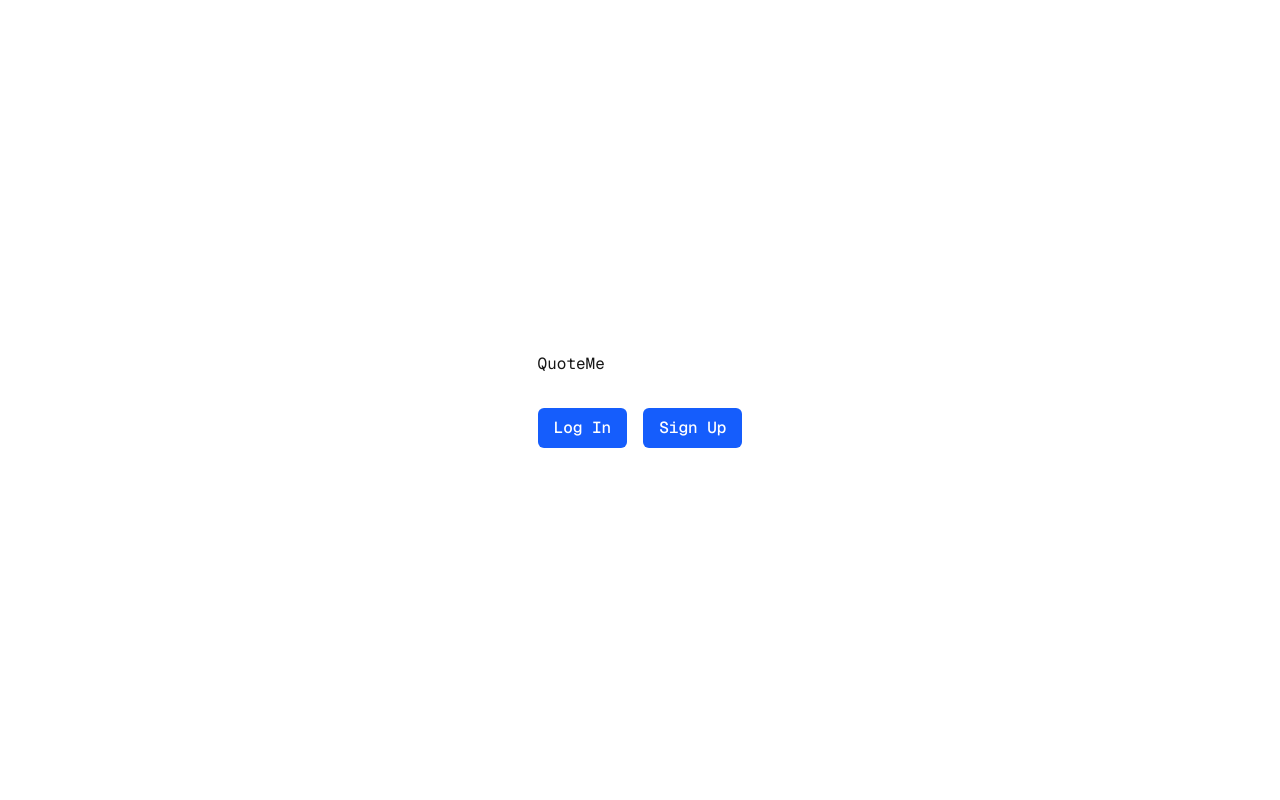
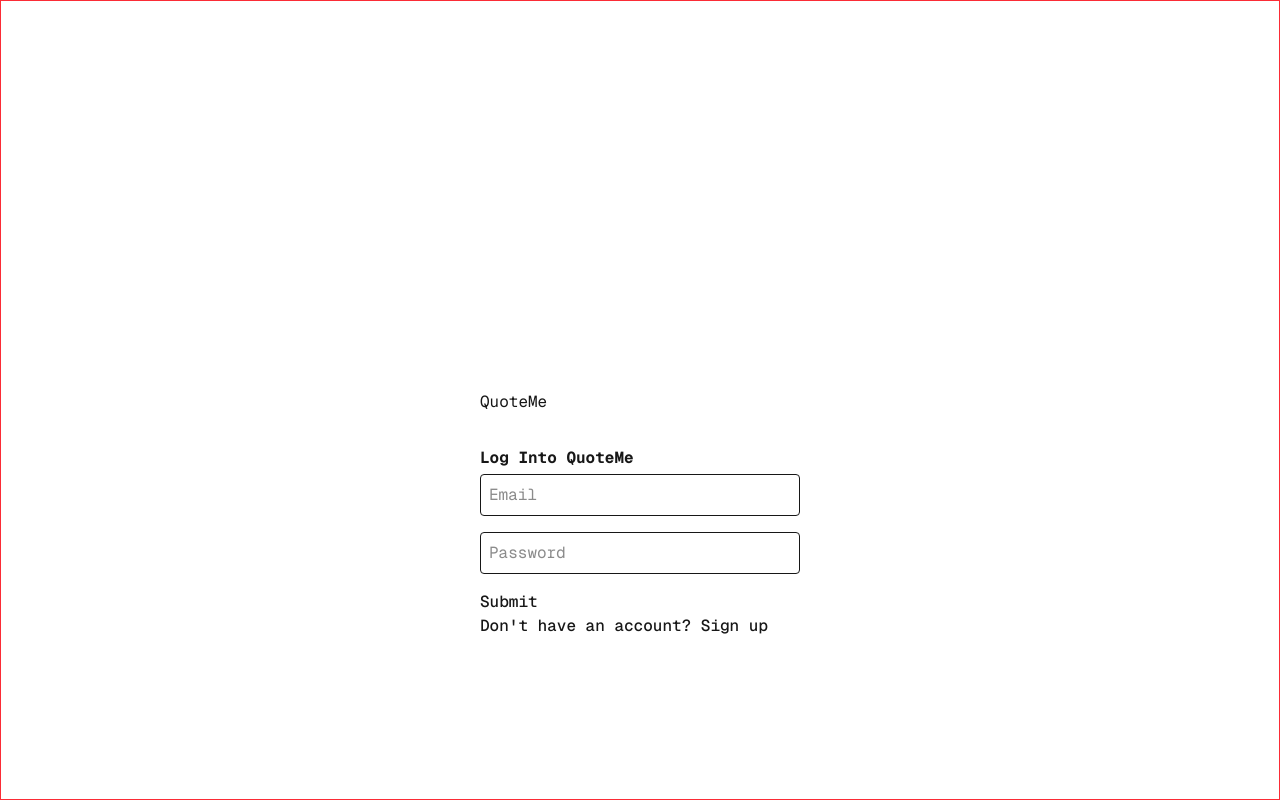
Before and after one commit to tjohnson009/quoteme, a Next.js app: page / in a window 1280 px wide. Built offline with nearby package versions, Linux system fonts and the light colour scheme.

Commit message:
Continue auth/sign in component set up; Continue minor styling on homepage

```diff
--- a/src/components/AuthForm.tsx
+++ b/src/components/AuthForm.tsx
@@ -1,39 +1,115 @@
 import React, { useState, FormEvent } from 'react';
+import Button from './Button';
 // import { supabase } from '@/lib/supabaseClient';
 // import { useRouter } from 'next/router';
 
 interface AuthFormProps {
-    onSubmit: (email: string, password: string) => Promise<void>;
-    isLoading?: boolean;
-    error?: string | null;
+    onLogin: (email: string, password: string) => void,
+    onSignup: (email: string, password: string) => void;
+    // onSubmit: (e: FormEvent) => void;
     submitLabel?: string;
-    authType: 'login' | 'signup';
     linkText?: string;
 }
 
+// const AuthForm: React.FC<AuthFormProps> = ({
+//     onSubmit,
+//     isLoading = false,
+//     error,
+//     // submitLabel = 'Sign In',
+//     authType,
+//     // linkText,
+// }) => {
+//     const [email, setEmail] = useState('');
+//     const [password, setPassword] = useState('');
+
+//     const handleSubmit = (e: FormEvent) => {
+//         e.preventDefault();
+//         onSubmit(email, password);
+//     };
+
+//     return (
+//         <form onSubmit={handleSubmit} className="max-w-[320px] mx-auto">
+//             <h2>{authType === 'login' ? 'Log In To QuoteMe' : 'Create New Account'}</h2>
+//             {error && <div className="text-red-500 mb-2">{error}</div>}
+//             <div className="mb-3">
+//                 <label className="block">
+//                     Email
+//                     <input
+//                         type="email"
+//                         name="email"
+//                         value={email}
+//                         autoComplete="email"
+//                         onChange={e => setEmail(e.target.value)}
+//                         required
+//                         disabled={isLoading}
+//                         className="w-full p-2 mt-1 border rounded"
+//                     />
+//                 </label>
+//             </div>
+//             <div className="mb-4">
+//                 <label className="block">
+//                     Password
+//                     <input
+//                         type="password"
+//                         name="password"
+//                         value={password}
+//                         autoComplete="current-password"
+//                         onChange={e => setPassword(e.target.value)}
+//                         required
+//                         disabled={isLoading}
+//                         className="w-full p-2 mt-1 border rounded"
+//                     />
+//                 </label>
+//             </div>
+//             <button
+//                 type="submit"
+//                 disabled={isLoading}
+//                 className="w-full py-2.5 px-4 bg-blue-500 text-white rounded hover:bg-blue-600 disabled:opacity-50"
+//             >
+//                 {isLoading ? 'Loading...' : 'Submit'}
+//             </button>
+//         </form>
+//     );
+// };
+
 const AuthForm: React.FC<AuthFormProps> = ({
-    onSubmit,
-    isLoading = false,
-    error,
-    // submitLabel = 'Sign In',
-    authType,
-    // linkText,
+    onLogin,
+    onSignup,
+    // linkText = 'Forgot Password?',
 }) => {
 const [email, setEmail] = useState('');
 const [password, setPassword] = useState('');
+const [isLoading, setIsLoading] = useState(false);
+const [error, setError] = useState<string | null>(null);
+const [mode, setMode] = useState<'login' | 'signup'>('login');
 
-    const handleSubmit = (e: FormEvent) => {
+const handleSubmit = async (e: FormEvent) => {
     e.preventDefault();
-        onSubmit(email, password);
+    setIsLoading(true);
+
+    try {
+        // determine which button was clicked
+        if (mode === 'login') {
+            onLogin(email, password);
+        } else {
+            onSignup(email, password);
+        }
+    } catch(error) {
+        // Handle any errors that occur during submission
+        setError(error instanceof Error ? error.message : 'An unexpected error occurred');
+    } finally {
+        setIsLoading(false);
+    }
 };
 
 return (
    <form onSubmit={handleSubmit} className="max-w-[320px] mx-auto">
-            <h2>{authType === 'login' ? 'Log In To QuoteMe' : 'Create New Account'}</h2>
             {error && <div className="text-red-500 mb-2">{error}</div>}
+            <h2 className='"text-xl font-bold mb-4"'>
+                {mode === 'login' ? 'Log Into QuoteMe' : 'Create An Account'}</h2>
             <div className="mb-3">
                 <label className="block">
-                    Email
+                    {/* Email */}
                     <input
                         type="email"
                         name="email"
@@ -42,13 +118,14 @@ const AuthForm: React.FC<AuthFormProps> = ({
                         onChange={e => setEmail(e.target.value)}
                         required
                         disabled={isLoading}
+                        placeholder='Email'
                         className="w-full p-2 mt-1 border rounded"
                     />
                 </label>
             </div>
             <div className="mb-4">
                 <label className="block">
-                    Password
+                    {/* Password */}
                     <input
                         type="password"
                         name="password"
@@ -57,19 +134,29 @@ const AuthForm: React.FC<AuthFormProps> = ({
                         onChange={e => setPassword(e.target.value)}
                         required
                         disabled={isLoading}
+                        placeholder='Password'
                         className="w-full p-2 mt-1 border rounded"
                     />
                 </label>
             </div>
-            <button
+            <Button // submit form button
                 type="submit"
                 disabled={isLoading}
                 className="w-full py-2.5 px-4 bg-blue-500 text-white rounded hover:bg-blue-600 disabled:opacity-50"
             >
                 {isLoading ? 'Loading...' : 'Submit'}
-            </button>
+            </Button>
+            <Button // toggle mode button
+                onClick={() => {
+                  return mode === 'login' ? setMode('signup') : setMode('login');
+                }}
+                type='button'
+            >{mode === 'login'
+                    ? "Don't have an account? Sign up"
+                    : "Already have an account? Log in"}
+            </Button>
         </form>
-    );
+)
 };
 
 export default AuthForm;
--- a/src/components/Button.tsx
+++ b/src/components/Button.tsx
@@ -2,36 +2,37 @@ import React from 'react';
 
 interface ButtonProps {
     children: React.ReactNode;
-    variant?: 'primary' | 'secondary' | 'outline';
-    size?: 'small' | 'medium' | 'large';
+    // variant?: 'primary' | 'secondary' | 'outline';
     disabled?: boolean;
     onClick?: () => void;
+    type?: 'button' | 'submit' | 'reset';
+    className?: string;
 }
 
 const Button: React.FC<ButtonProps> = ({
     children,
-    variant = 'primary',
-    size = 'medium',
+    // variant = 'primary',
+    // size = 'medium',
     disabled = false,
     onClick,
 }) => {
     const baseStyles = 'rounded-md font-medium transition-colors duration-200 cursor-pointer';
 
-    const variants = {
-        primary: 'bg-blue-600 text-white hover:bg-blue-700',
-        secondary: 'bg-gray-600 text-white hover:bg-gray-700',
-        outline: 'border-2 border-blue-600 text-blue-600 hover:bg-blue-50'
-    };
+    // const variants = {
+    //     primary: 'bg-blue-600 text-white hover:bg-blue-700',
+    //     secondary: 'bg-gray-600 text-white hover:bg-gray-700',
+    //     outline: 'border-2 border-blue-600 text-blue-600 hover:bg-blue-50'
+    // };
 
-    const sizes = {
-        small: 'px-3 py-1 text-sm',
-        medium: 'px-4 py-2 text-base',
-        large: 'px-6 py-3 text-lg'
-    };
+    // const sizes = {
+    //     small: 'px-3 py-1 text-sm',
+    //     medium: 'px-4 py-2 text-base',
+    //     large: 'px-6 py-3 text-lg'
+    // };
 
     return (
         <button
-            className={`${baseStyles} ${variants[variant]} ${sizes[size]} ${
+            className={`${baseStyles} ${
                 disabled ? 'opacity-50 cursor-not-allowed' : ''
             }`}
             onClick={onClick}
--- a/src/pages/index.tsx
+++ b/src/pages/index.tsx
@@ -1,6 +1,9 @@
 import React from "react";
 import { Geist, Geist_Mono } from "next/font/google";
-import Button from "@/components/Button";
+import {login} from "@/services/auth";
+import  {signup}  from "@/services/auth";
+// import Button from "@/components/Button";
+import AuthForm from "@/components/AuthForm";
 
 const geistSans = Geist({
   variable: "--font-geist-sans",
@@ -12,26 +15,43 @@ const geistMono = Geist_Mono({
   subsets: ["latin"],
 });
 
+const handleLogin = async(email: string, password: string) => {
+    try { await login(email, password); }
+    catch (error) {
+      console.error("Login failed:", error);
+    }
+}
+
+const handleSignup = async(email: string, password: string) => {
+try {  await signup(email, password);
+}
+catch (error) {
+  console.error("Signup failed:", error);
+}
+}
+
 export default function Home() {
   return (
-    <div
-      className={`${geistSans.className} ${geistMono.className} grid grid-rows-[20px_1fr_20px] items-center justify-items-center min-h-screen p-8 pb-20 gap-16 sm:p-20 font-[family-name:var(--font-geist-sans)]`}
+    <div className={`${geistSans.className} ${geistMono.className} grid border-1 border-solid border-red-500 items-center justify-items-center min-h-screen p-8 pb-20 gap-16 sm:p-20 font-[family-name:var(--font-geist-sans)]`}
     >
-      <main className="flex flex-col gap-[32px] row-start-2 items-center sm:items-start">
+      <main className="flex flex-col gap-[32px] max-w-1/2 row-start-2 items-center sm:items-start">
          QuoteMe
-
-        <div className="flex gap-4 items-center flex-col sm:flex-row">
-          <Button
+    <AuthForm
+      onLogin={handleLogin}
+      onSignup={handleSignup}
+    ></AuthForm>
+        {/* <div className="flex gap-4 items-center flex-col sm:flex-row"> */}
+          {/* <Button
           onClick={() => {
-            window.location.href = "/login";
+            // window.location.href = "/login";
           }}
           >Log In</Button>
           <Button
           onClick={() => {
-            window.location.href = "/signup";
+            // window.location.href = "/signup";
           }}
-          >Sign Up</Button>
-        </div>
+          >Sign Up</Button> */}
+        {/* </div> */}
       </main>
     </div>
   );
```
Lines whose indentation alone changed are shown as unchanged.
